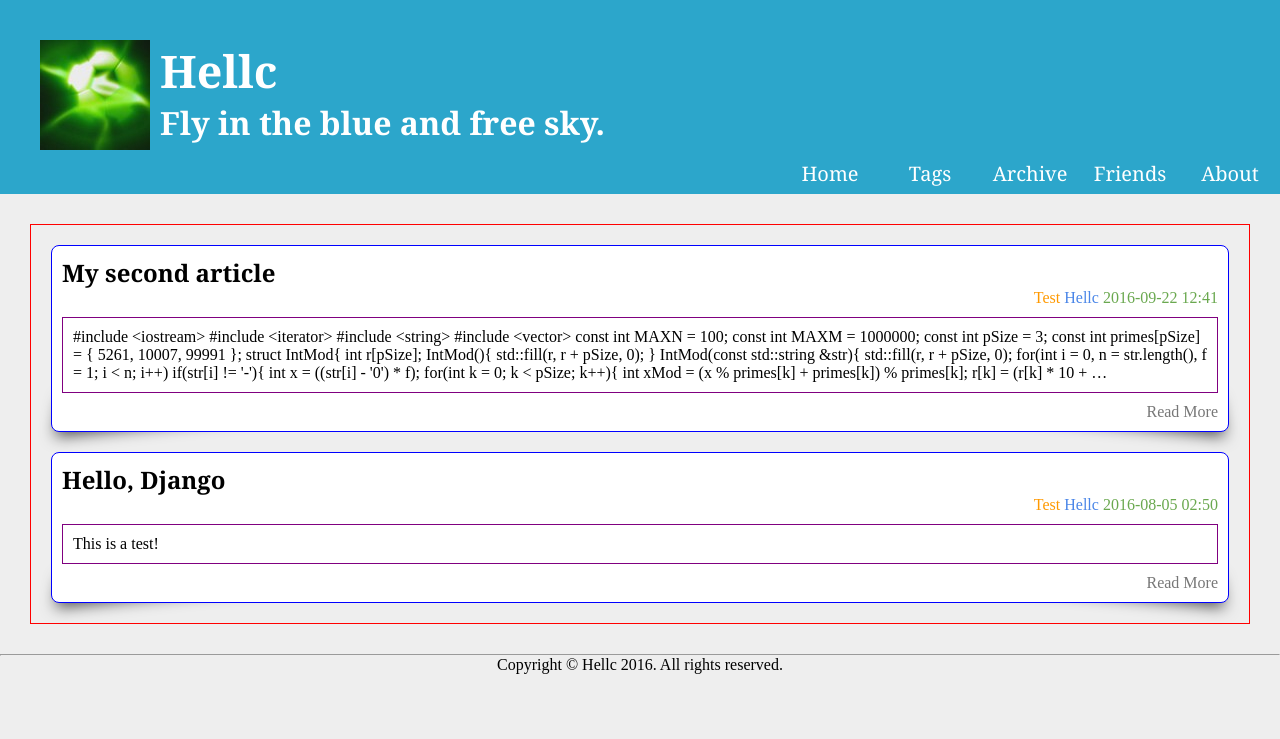
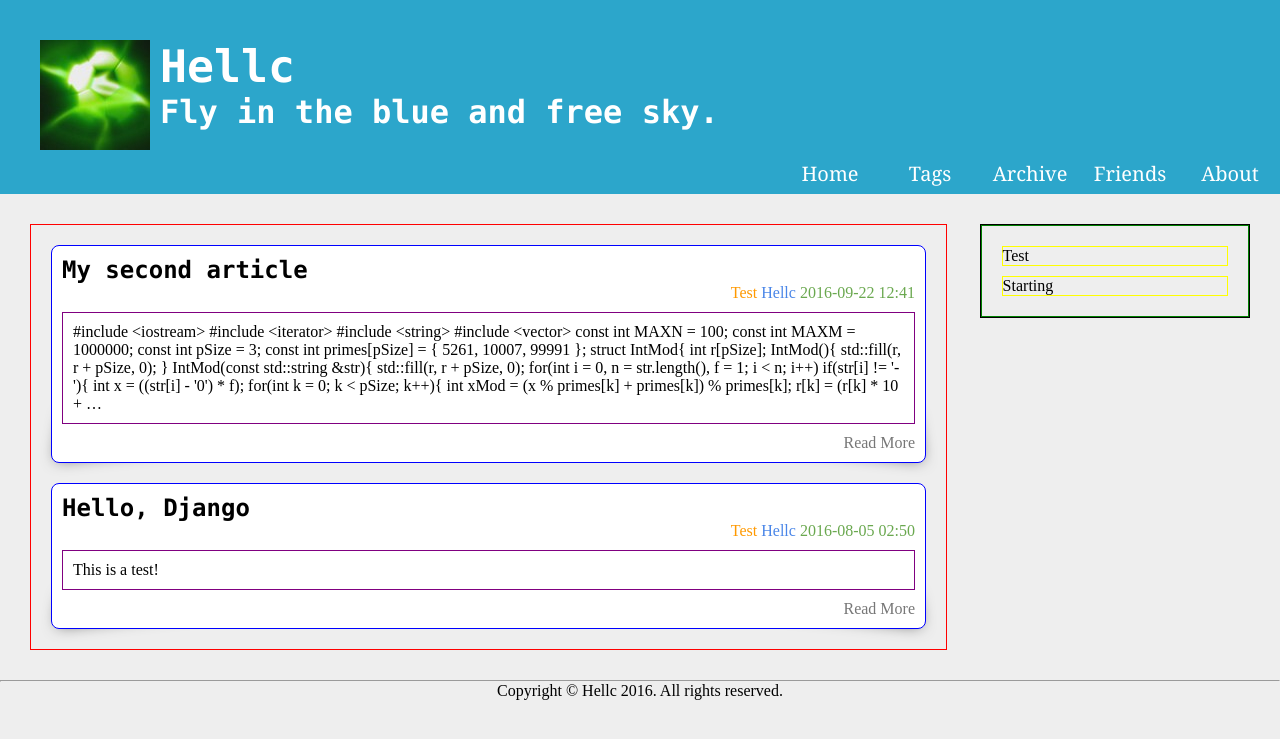
Before and after one commit to 5261/Blog, a Django app: page / in a window 1280 px wide. Shown: the top 739 px of the page. Run offline with Django 3.2, Linux system fonts and the light colour scheme; data comes from the database, SQL or seed files in the repository.

Commit message:
add sidebar

```diff
--- a/Blog/static/css/main.css
+++ b/Blog/static/css/main.css
@@ -10,3 +10,8 @@ body{
 a{
     text-decoration: none;
 }
+
+#Content{
+    padding: 30px;
+    overflow: hidden;
+}
--- a/Blog/static/css/parts/article-list.css
+++ b/Blog/static/css/parts/article-list.css
@@ -1,9 +1,11 @@
-.Articles{
+#Articles{
     border: 1px solid red;
-    margin: 30px;
+
+    width: 75%;
+    float: left;
 }
 
-.Articles .Article{
+#Articles .Article{
     background-color: #FFFFFF;
     border: 1px solid blue;
 
@@ -15,17 +17,17 @@
     position: relative;
 }
 
-.Articles .Article:before {
+#Articles .Article:before {
     transform: skew(-15deg) rotate(-6deg);
     left: 15px;
 }
 
-.Articles .Article:after {
+#Articles .Article:after {
     transform: skew(15deg) rotate(6deg);
     right: 15px;
 }
 
-.Articles .Article:before, .Articles .Article:after {
+#Articles .Article:before, #Articles .Article:after {
     width: 50%;
     height: 20%;
     content: ' ';
@@ -35,7 +37,7 @@
     z-index: -1;
 }
 
-.Articles .Article .Summary{
+#Articles .Article .Summary{
     margin-top: 10px;
     margin-bottom: 10px;
 
@@ -49,7 +51,7 @@
 }
 
 .ArticleHeader .Title a{
-    font-family: "Microsoft YaHei", Georgia, 'Times New Roman', Times, 'Songti SC', SimSun, serif;
+    font-family: "consolas", "Ubuntu Mono", "Microsoft YaHei", Georgia, 'Times New Roman', Times, 'Songti SC', SimSun, serif;
 
     color: #000000;
 }
--- a/Blog/static/css/parts/footer.css
+++ b/Blog/static/css/parts/footer.css
@@ -1,3 +1,3 @@
-#footer{
+#PageFooter{
     text-align: center;
 }
--- a/Blog/static/css/parts/header.css
+++ b/Blog/static/css/parts/header.css
@@ -20,14 +20,14 @@
 #BlogName h1{
     font-size: 280%;
     color: #FFFFFF;
-    font-family: "Microsoft YaHei", Georgia, 'Times New Roman', Times, 'Songti SC', SimSun, serif;
+    font-family: "consolas", "Ubuntu Mono", "Microsoft YaHei", Georgia, 'Times New Roman', Times, 'Songti SC', SimSun, serif;
 }
 
 #BlogMotto h2{
     font-size: 200%;
 
     color: #FFFFFF;
-    font-family: "Microsoft YaHei", Georgia, 'Times New Roman', Times, 'Songti SC', SimSun, serif;
+    font-family: "consolas", "Ubuntu Mono", "Microsoft YaHei", Georgia, 'Times New Roman', Times, 'Songti SC', SimSun, serif;
 }
 
 #BlogNav {
--- /dev/null
+++ b/Blog/static/css/parts/sidebar.css
@@ -0,0 +1,17 @@
+#Sidebar{
+    border: 1px solid black;
+    width: 22%;
+
+    float: right;
+}
+
+#Tags{
+    border: 1px solid green;
+
+    padding: 10px;
+}
+
+#Tags .EachTag{
+    border: 1px solid yellow;
+    margin: 10px;
+}
--- a/Blog/views.py
+++ b/Blog/views.py
@@ -5,12 +5,14 @@ from .forms import CommentForm
 
 # Create your views here.
 
-from .models import Article, Comment
+from .models import Article, Comment, Tag
 
 def getArticles(request):
     ctx = {
-        "articles" : Article.objects.all().order_by("-createTime")
+        "articles" : Article.objects.all().order_by("-createTime"),
+        "tags" : Tag.objects.all()
     }
+
     return render(request, 'article-list.html', ctx)
 
 def getDetail(request, articleId):
--- a/templates/article-list.html
+++ b/templates/article-list.html
@@ -2,7 +2,7 @@
 
 {% block content %}
 
-<div class = "Articles">
+<div id = "Articles">
     {% for article in articles %}
     <article class = "Article">
         <header class = "ArticleHeader">
--- a/templates/parts/base.html
+++ b/templates/parts/base.html
@@ -14,9 +14,10 @@
 
 {% include "parts/header.html" %}
 
-{% block content %} {% endblock %}
-
-{% include "parts/sidebar.html"%}
+<div id = "Content">
+    {% block content %} {% endblock %}
+    {% include "parts/sidebar.html"%}
+</div>
 
 {% include "parts/footer.html" %}
 
--- a/templates/parts/footer.html
+++ b/templates/parts/footer.html
@@ -1,4 +1,4 @@
-<footer id = "footer">
+<footer id = "PageFooter">
     <hr/>
     <p> Copyright &copy; Hellc 2016. All rights reserved. </p>
 </footer>
--- a/templates/parts/mainStyle.html
+++ b/templates/parts/mainStyle.html
@@ -6,4 +6,6 @@
 
 <link rel = "stylesheet" type = "text/css" href = "{% static 'css/parts/article-list.css' %}" />
 
+<link rel = "stylesheet" type = "text/css" href = "{% static 'css/parts/sidebar.css' %}" />
+
 <link rel = "stylesheet" type = "text/css" href = "{% static 'css/parts/footer.css' %}" />
--- a/templates/parts/sidebar.html
+++ b/templates/parts/sidebar.html
@@ -0,0 +1,9 @@
+<aside id = "Sidebar">
+    <div id = "Tags">
+        {% for tag in tags %}
+        <div class = "EachTag">
+            {{ tag.name }}
+        </div>
+        {% endfor %}
+    </div>
+</aside>
```
